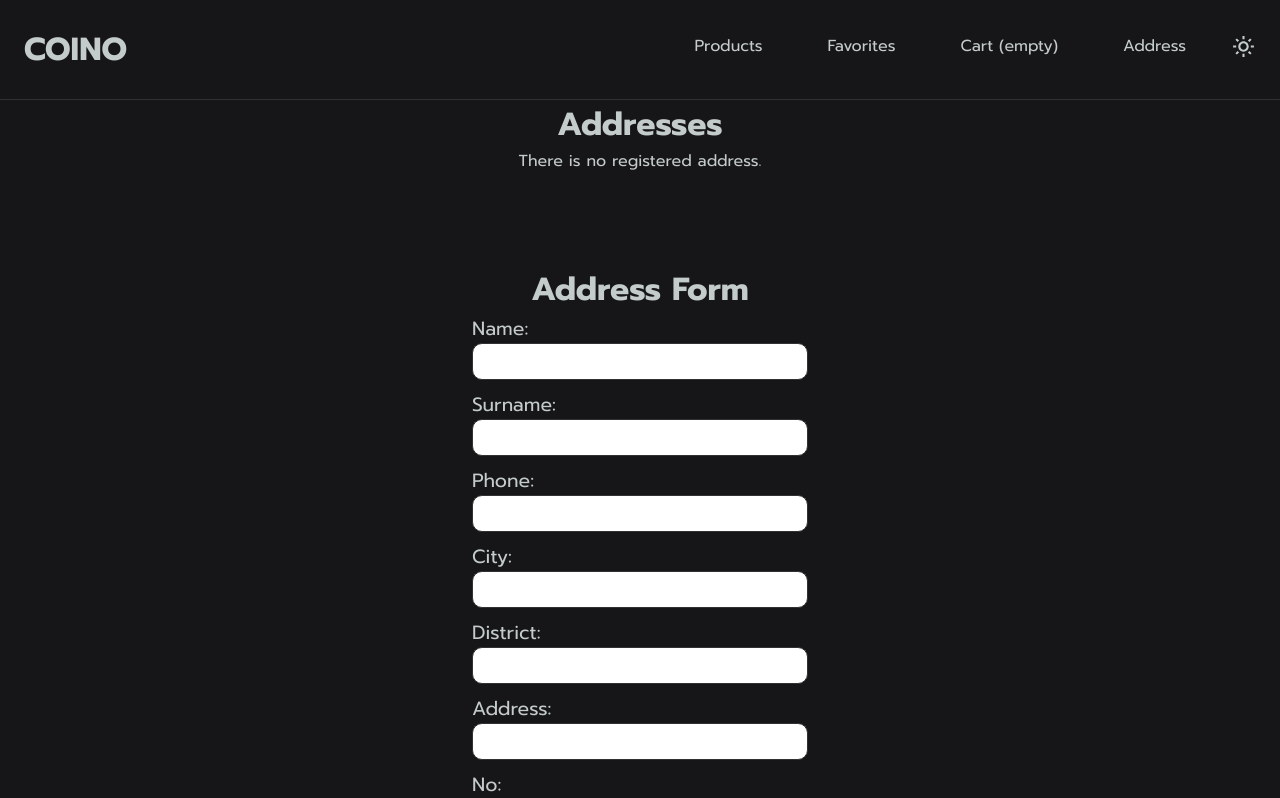
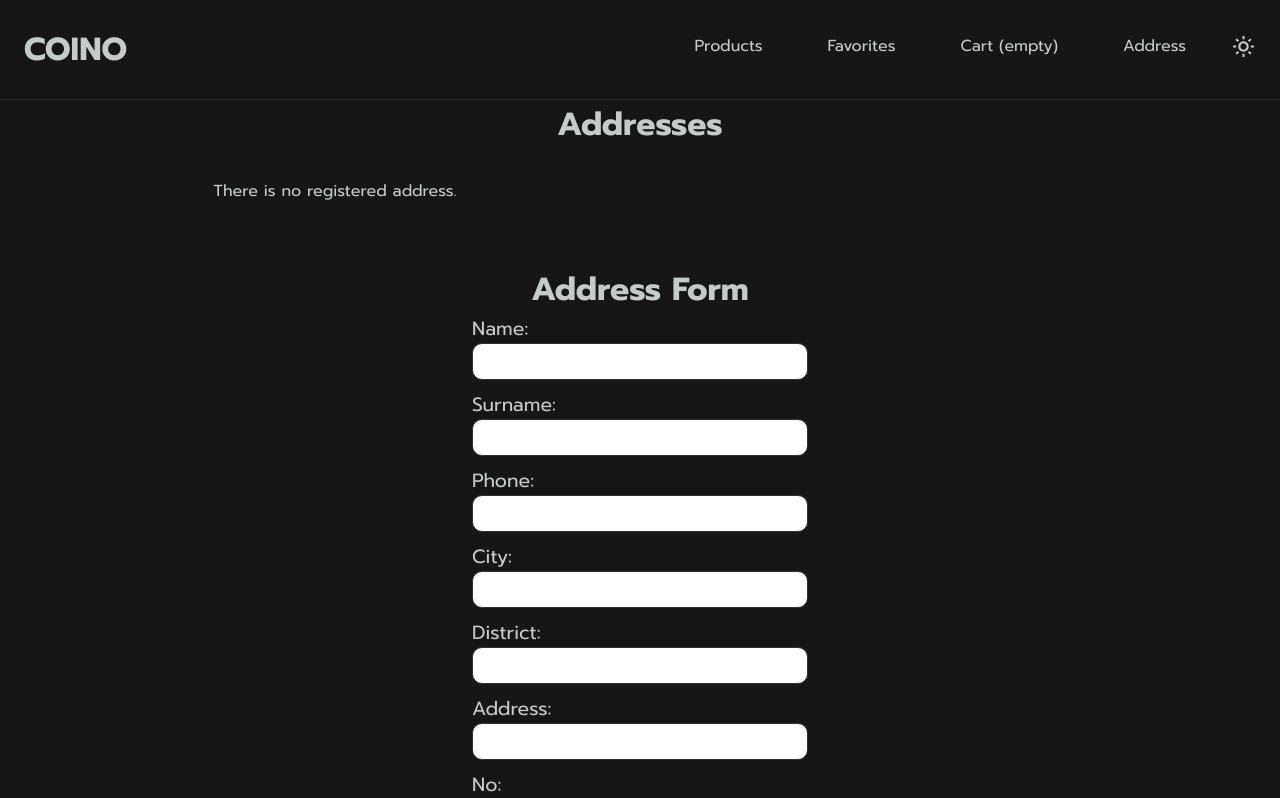
Before and after one commit to dufren/coino-hiring-challenge, a React (Vite) app: page /address in a window 1280 px wide. Shown: the top 798 px of the page. Built offline with nearby package versions, Linux system fonts and the light colour scheme.

Commit message:
debugging addresslist

```diff
--- a/src/features/address/AddressList.tsx
+++ b/src/features/address/AddressList.tsx
@@ -32,15 +32,15 @@ const AddresList = () => {
   return (
     <div>
       <h1 style={{ textAlign: "center" }}>Addresses</h1>
-      {addresses.length <= 0 && (
-        <p style={{ textAlign: "center" }}>There is no registered address.</p>
-      )}
-      {/* This time I wanted to mapping it inside. I don't think there will be thousands of addresses. */}
+
       <main className={classes.address}>
-        {addresses.length > 0 &&
+        {addresses.length > 0 ? (
           addresses.map((address, idx) => (
             <SingleAddress key={idx} address={address} />
-          ))}
+          ))
+        ) : (
+          <p style={{ textAlign: "center" }}>There is no registered address.</p>
+        )}
       </main>
 
       <div className={classes.form}>
```
